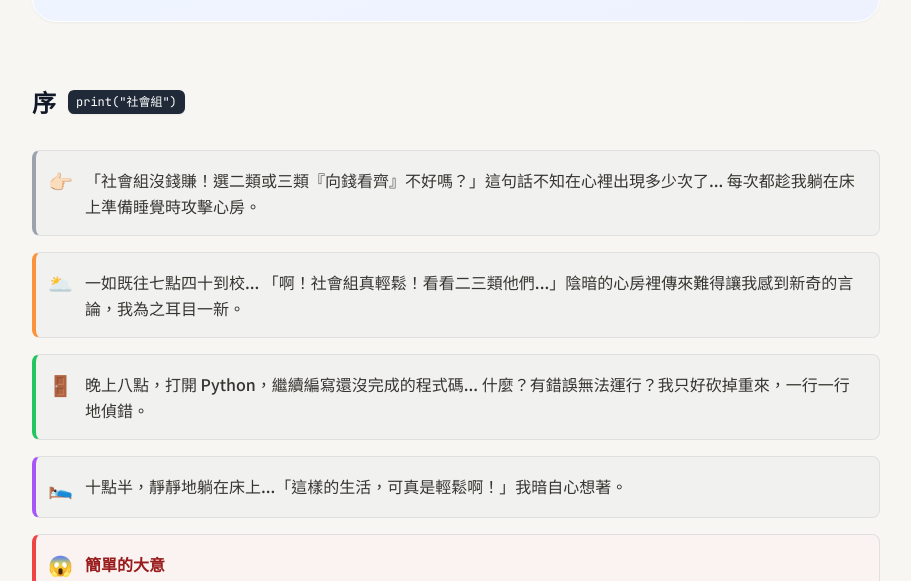
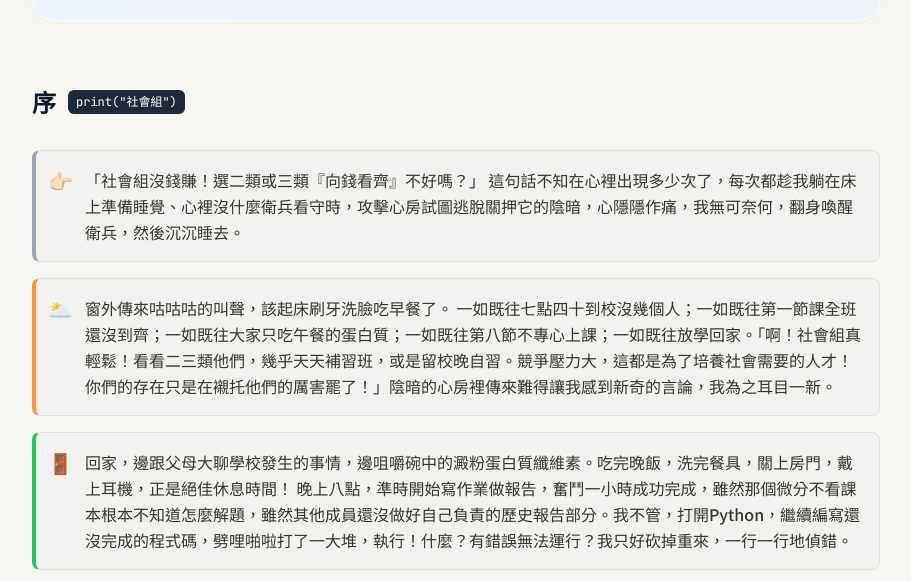
Before and after one commit to Silentone0923/test_project, a plain HTML site: page index.html in a window 1280 px wide. Shown: the part 371-952 px from the top of the page, without its empty margins (184-1095 px from the left). Drawn offline with nearby package versions, Linux system fonts and the light colour scheme.

Commit message:
Update index.html

```diff
--- a/index.html
+++ b/index.html
@@ -188,7 +188,8 @@
                 <div class="callout border-l-gray-400 dark:border-l-gray-600">
                     <div class="text-xl mr-3">👉🏻</div>
                     <div class="font-medium">
-                        「社會組沒錢賺！選二類或三類『向錢看齊』不好嗎？」這句話不知在心裡出現多少次了... 每次都趁我躺在床上準備睡覺時攻擊心房。
+                        「社會組沒錢賺！選二類或三類『向錢看齊』不好嗎？」
+這句話不知在心裡出現多少次了，每次都趁我躺在床上準備睡覺、心裡沒什麼衛兵看守時，攻擊心房試圖逃脫關押它的陰暗，心隱隱作痛，我無可奈何，翻身喚醒衛兵，然後沉沉睡去。
                     </div>
                 </div>
 
@@ -196,7 +197,8 @@
                 <div class="callout border-l-orange-400 dark:border-l-orange-600">
                     <div class="text-xl mr-3">🌥️</div>
                     <div class="font-medium">
-                        一如既往七點四十到校... 「啊！社會組真輕鬆！看看二三類他們...」陰暗的心房裡傳來難得讓我感到新奇的言論，我為之耳目一新。
+                        窗外傳來咕咕咕的叫聲，該起床刷牙洗臉吃早餐了。
+一如既往七點四十到校沒幾個人；一如既往第一節課全班還沒到齊；一如既往大家只吃午餐的蛋白質；一如既往第八節不專心上課；一如既往放學回家。「啊！社會組真輕鬆！看看二三類他們，幾乎天天補習班，或是留校晚自習。競爭壓力大，這都是為了培養社會需要的人才！你們的存在只是在襯托他們的厲害罷了！」陰暗的心房裡傳來難得讓我感到新奇的言論，我為之耳目一新。
                     </div>
                 </div>
 
@@ -204,7 +206,8 @@
                 <div class="callout border-l-green-500 dark:border-l-green-700">
                     <div class="text-xl mr-3">🚪</div>
                     <div class="font-medium">
-                        晚上八點，打開 Python，繼續編寫還沒完成的程式碼... 什麼？有錯誤無法運行？我只好砍掉重來，一行一行地偵錯。
+                        回家，邊跟父母大聊學校發生的事情，邊咀嚼碗中的澱粉蛋白質纖維素。吃完晚飯，洗完餐具，關上房門，戴上耳機，正是絕佳休息時間！
+晚上八點，準時開始寫作業做報告，奮鬥一小時成功完成，雖然那個微分不看課本根本不知道怎麼解題，雖然其他成員還沒做好自己負責的歷史報告部分。我不管，打開Python，繼續編寫還沒完成的程式碼，劈哩啪啦打了一大堆，執行！什麼？有錯誤無法運行？我只好砍掉重來，一行一行地偵錯。
                     </div>
                 </div>
 
@@ -212,7 +215,8 @@
                 <div class="callout border-l-purple-500 dark:border-l-purple-700">
                     <div class="text-xl mr-3">🛌🏻</div>
                     <div class="font-medium">
-                        十點半，靜靜地躺在床上...「這樣的生活，可真是輕鬆啊！」我暗自心想著。
+                        十點半，該洗澡刷牙睡覺了，換上乾淨的衣服，刷走今天的牙菌斑，靜靜地躺在床上，閉眼。
+「這樣的生活，可真是輕鬆啊！」我暗自心想著。
                     </div>
                 </div>
 
```
